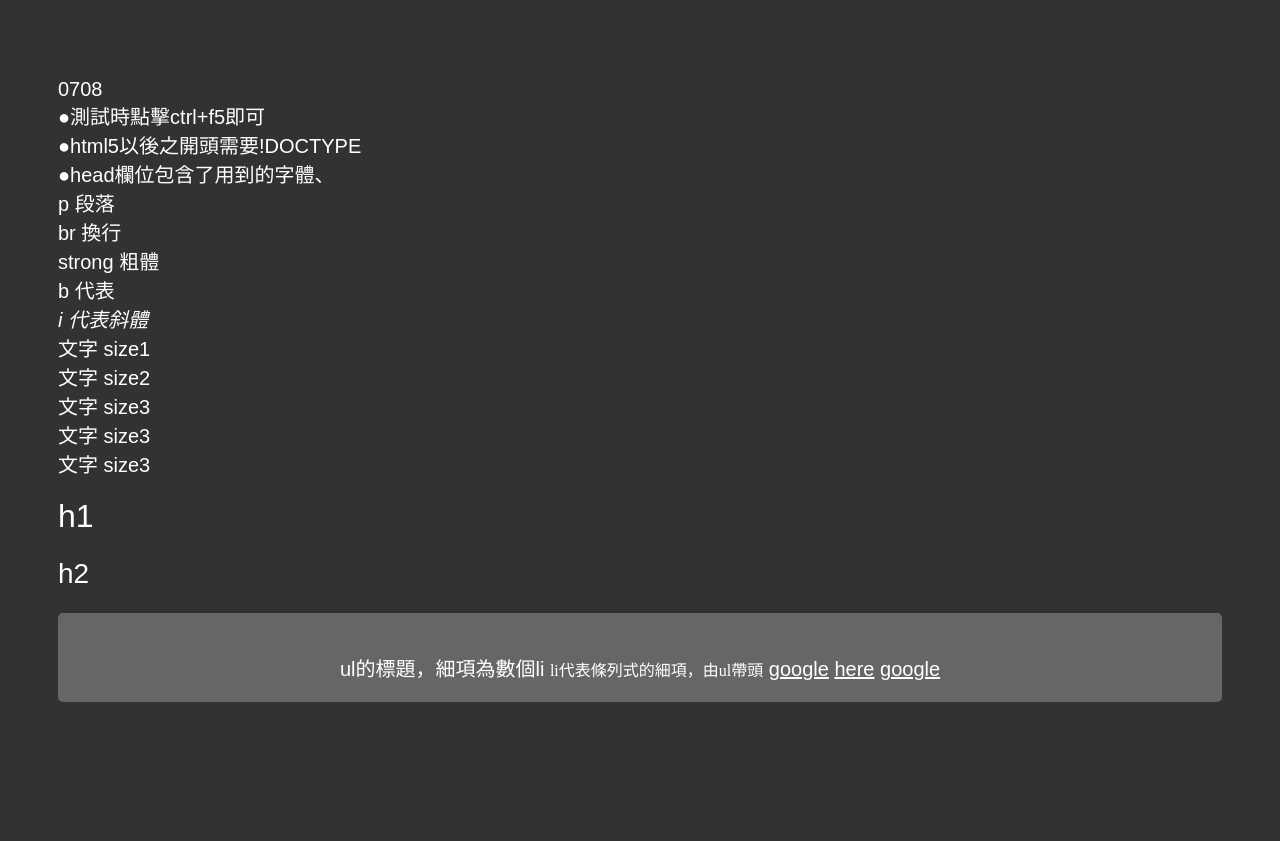
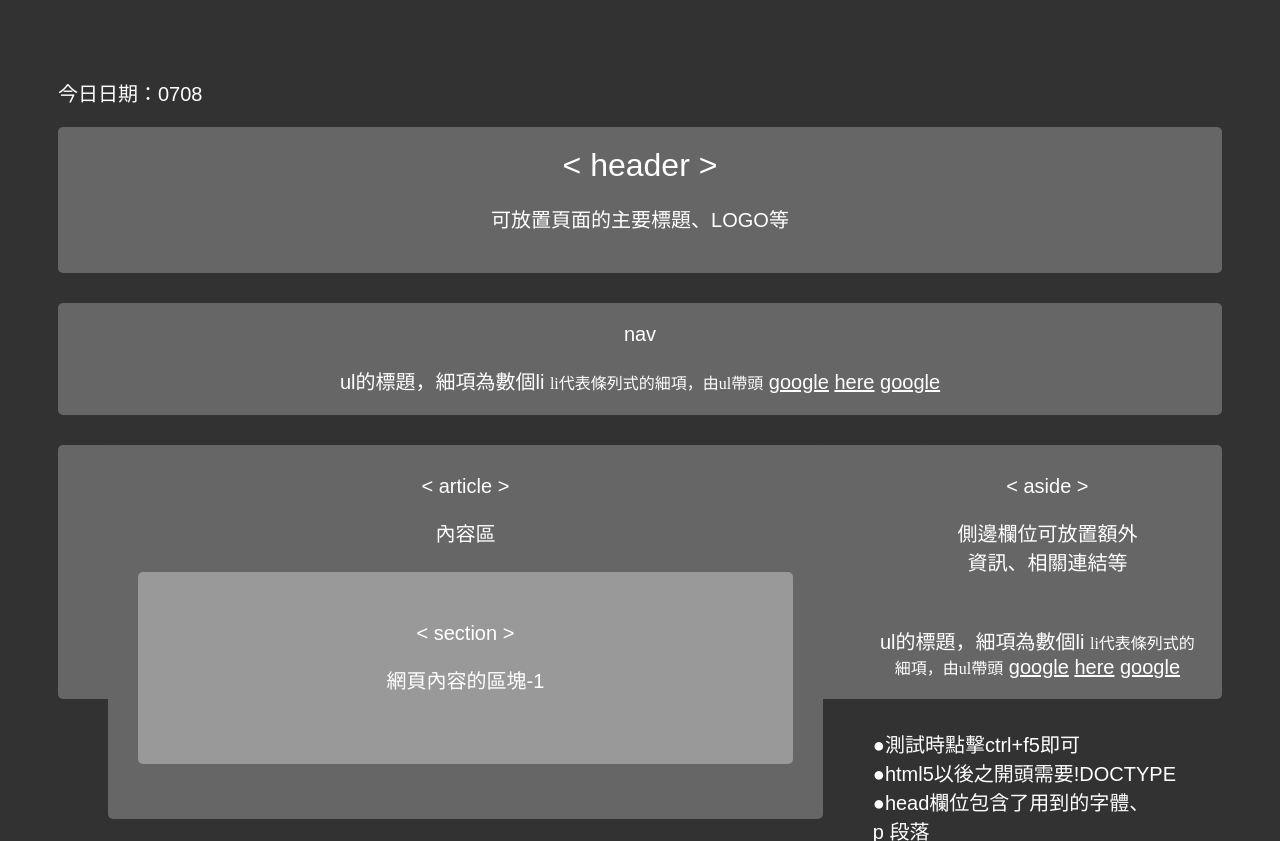
Before and after one commit to WaiChenChen/WaiChenChen.github.io, a plain HTML site: page index.html in a window 1280 px wide. Shown: the top 841 px of the page. Before the commit the page ends 800 px from the top, so only its background shows below. Drawn offline with Linux system fonts and the light colour scheme.

Commit message:
article,aside,nav,and footer

```diff
--- a/index.html
+++ b/index.html
@@ -7,9 +7,47 @@
 
 </head>
 <body>
+    <!--html5的語意標籤-->
+    <p>今日日期：0708</p>
+    <!--header-->
+    <header>
+        <h1>< header ><p>可放置頁面的主要標題、LOGO等</p></h1>
+    </header>
+
+    <!--nav-->
+    <nav class="menu">nav
+        <ul>ul的標題，細項為數個li
+            <li>li代表條列式的細項，由ul帶頭</li>
+            <li><a href="http://www.google.com">google</a></li>
+            <li><a href="#">here</a></li>
+            <li><a href="http://www.google.com">google</a></li>
+        </ul>
+    </nav>
+
+    <!--article-->
+    <article>< article >
+        <p>內容區</p>
+        <section>< section ><p>網頁內容的區塊-1</p></section>
+    </article>
+
+    <!--aside-->
+    <aside>< aside >
+        <p>側邊欄位可放置額外資訊、相關連結等</p>
+    </aside>
+
+    <!--nav-->
+    <nav class="menu">
+        <ul>ul的標題，細項為數個li
+            <li>li代表條列式的細項，由ul帶頭</li>
+            <li><a href="http://www.google.com">google</a></li>
+            <li><a href="#">here</a></li>
+            <li><a href="http://www.google.com">google</a></li>
+        </ul>
+    </nav>
+
     <p>
         <!--html的備註行-->
-        0708<br>
+
         ●測試時點擊ctrl+f5即可<br>
         ●html5以後之開頭需要!DOCTYPE<br>
         ●head欄位包含了用到的字體、<br>
@@ -23,20 +61,14 @@
         <font size=""3">文字 size3</font><br>
         <font size=""4">文字 size3</font><br>
         <font size=""5">文字 size3</font><br>
+        <h1>h1</h1>
+        <h2>h2</h2>
     </p>
-    <h1>h1</h1>
-    <h2>h2</h2>
 
-<!--html5的語意標籤-->
-<nav class="menu">
-    <ul>ul的標題，細項為數個li
-        <li>li代表條列式的細項，由ul帶頭</li>
-        <li><a href="http://www.google.com">google</a></li>
-        <li><a href="#">here</a></li>
-        <li><a href="http://www.google.com">google</a></li>
-    </ul>
-</nav>
 
+    <footer>< footer >
+        <p>頁尾，可放置版權與聯絡資料的位置</p>
+    </footer>
 
 </body>
 
```
